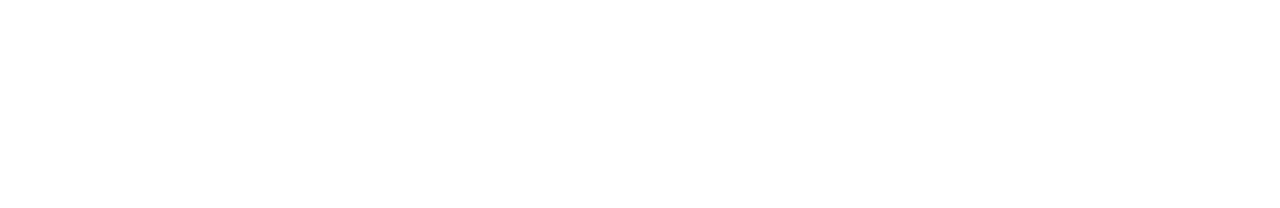
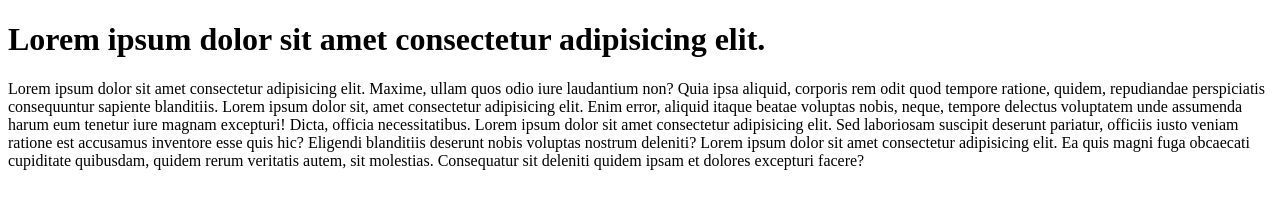
Before and after one commit to jasdang/animated-navbar, a plain HTML site: page index.html in a window 1280 px wide. Drawn offline with Linux system fonts and the light colour scheme.

Commit message:
html skeleton

```diff
--- a/index.html
+++ b/index.html
@@ -6,5 +6,26 @@
     <title>Animated Navbar</title>
     <link rel="stylesheet" href="style.css" />
   </head>
-  <body></body>
+  <body>
+    <nav class="navbar"></nav>
+    <main>
+      <h1>Lorem ipsum dolor sit amet consectetur adipisicing elit.</h1>
+      <p>
+        Lorem ipsum dolor sit amet consectetur adipisicing elit. Maxime, ullam
+        quos odio iure laudantium non? Quia ipsa aliquid, corporis rem odit quod
+        tempore ratione, quidem, repudiandae perspiciatis consequuntur sapiente
+        blanditiis. Lorem ipsum dolor sit, amet consectetur adipisicing elit.
+        Enim error, aliquid itaque beatae voluptas nobis, neque, tempore
+        delectus voluptatem unde assumenda harum eum tenetur iure magnam
+        excepturi! Dicta, officia necessitatibus. Lorem ipsum dolor sit amet
+        consectetur adipisicing elit. Sed laboriosam suscipit deserunt pariatur,
+        officiis iusto veniam ratione est accusamus inventore esse quis hic?
+        Eligendi blanditiis deserunt nobis voluptas nostrum deleniti? Lorem
+        ipsum dolor sit amet consectetur adipisicing elit. Ea quis magni fuga
+        obcaecati cupiditate quibusdam, quidem rerum veritatis autem, sit
+        molestias. Consequatur sit deleniti quidem ipsam et dolores excepturi
+        facere?
+      </p>
+    </main>
+  </body>
 </html>
```
